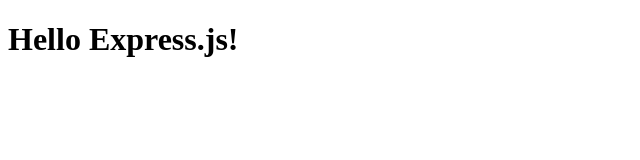
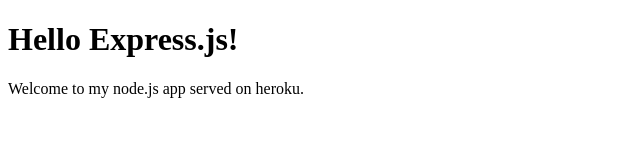
Before and after one commit to mreed111/web-server, a website: page public/index.html in a window 1280 px wide. Shown: the whole page, without its empty margins (0-640 px from the left). Drawn offline with Linux system fonts and the light colour scheme.

Commit message:
new <p> in welcome page body

```diff
--- a/public/index.html
+++ b/public/index.html
@@ -6,5 +6,6 @@
 	</head>
 	<body>
 		<h1>Hello Express.js!</h1>
+		<p>Welcome to my node.js app served on heroku.</p>
 	</body>
 </html>
```
